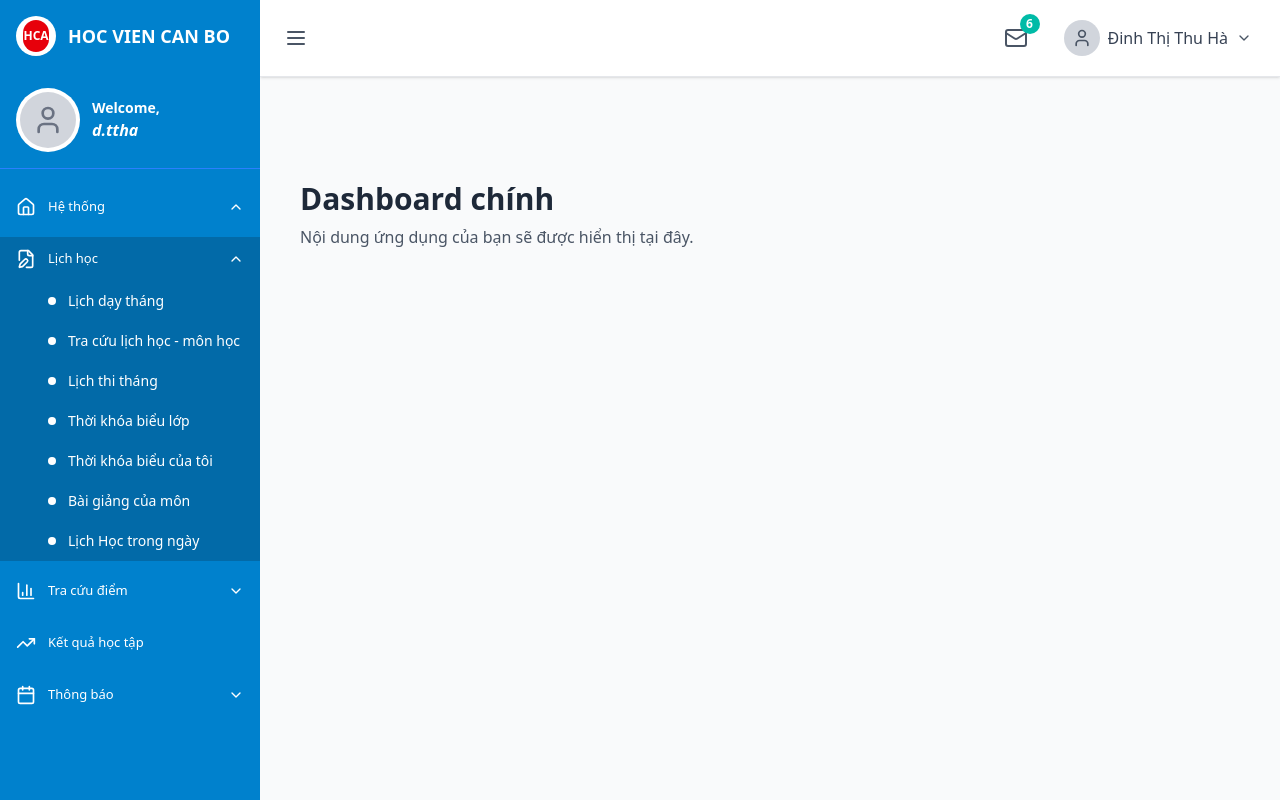
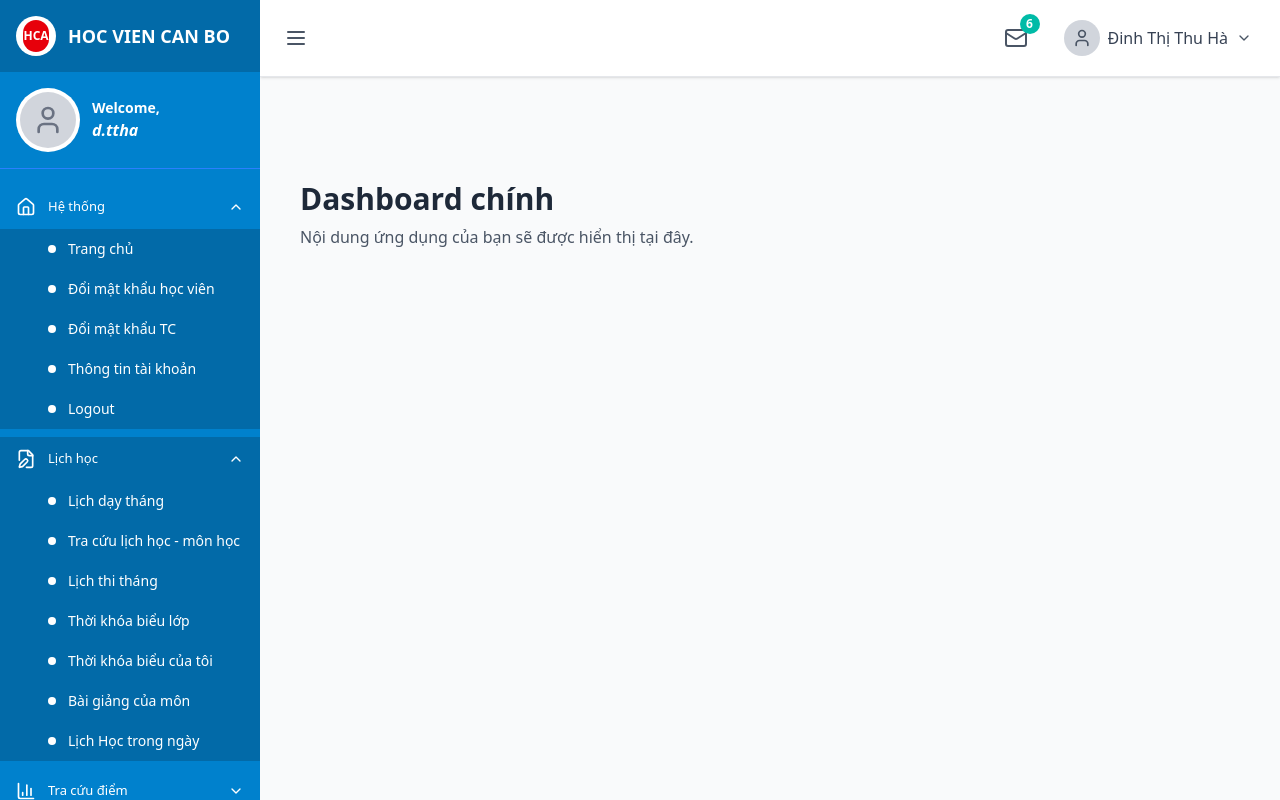
Before and after one commit to nmtien1801/HocVienCanBo, a React (Vite) app: page /dashboard in a window 1280 px wide. Both pictures are taken after a click on the button "Hệ thống". Built offline with nearby package versions, Linux system fonts and the light colour scheme.

Commit message:
add menu

```diff
--- a/src/pages/slideBar/Sidebar.jsx
+++ b/src/pages/slideBar/Sidebar.jsx
@@ -1,8 +1,10 @@
 import React, { useState } from 'react';
+import { NavLink } from 'react-router-dom';
 import { Home, FileEdit, BarChart3, TrendingUp, Calendar, ChevronDown, Menu, X, Mail, User, LogOut } from 'lucide-react';
 
 export default function SlideBar({ isSidebarOpen }) {
   const [expandedMenus, setExpandedMenus] = useState({
+    system: false,
     schedule: true,
     grades: false,
     notifications: false
@@ -16,13 +18,33 @@ export default function SlideBar({ isSidebarOpen }) {
   };
 
   const scheduleItems = [
-    'Lịch dạy tháng',
-    'Tra cứu lịch học - môn học',
-    'Lịch thi tháng',
-    'Thời khóa biểu lớp',
-    'Thời khóa biểu của tôi',
-    'Bài giảng của môn',
-    'Lịch Học trong ngày'
+    { label: 'Lịch dạy tháng', path: '/lich-day-thang' },
+    { label: 'Tra cứu lịch học - môn học', path: '/tra-cuu-lich-hoc' },
+    { label: 'Lịch thi tháng', path: '/lich-thi-thang' },
+    { label: 'Thời khóa biểu lớp', path: '/thoi-khoa-bieu-lop' },
+    { label: 'Thời khóa biểu của tôi', path: '/thoi-khoa-bieu-cua-toi' },
+    { label: 'Bài giảng của môn', path: '/bai-giang-cua-mon' },
+    { label: 'Lịch Học trong ngày', path: '/lich-hoc-trong-ngay' }
+  ];
+
+  const systemItems = [
+    { label: 'Trang chủ', path: '/trang-chu' },
+    { label: 'Đổi mật khẩu học viên', path: '/doi-mat-khau-hoc-vien' },
+    { label: 'Đổi mật khẩu TC', path: '/doi-mat-khau-tai-chinh' },
+    { label: 'Thông tin tài khoản', path: '/thong-tin-tai-khoan' },
+    { label: 'Logout', path: '/logout' },
+  ];
+
+  const gradesItems = [
+    { label: 'Danh sách dự thi cuối môn', path: '/tra-cuu-diem-mon-hoc' },
+    { label: 'Danh sách dự thi tốt nghiệp', path: '/tra-cuu-diem-ren-luyen' },
+    { label: 'Tra cứu điểm thi cuối môn', path: '/tra-cuu-diem-tong-ket' },
+    { label: 'Tra cứu điểm thi tốt nghiệp', path: '/tra-cuu-diem-tong-ket' },
+    { label: 'In bảng điểm tổng', path: '/tra-cuu-diem-tong-ket' },
+  ];
+
+  const notificationItems = [
+    { label: 'Danh sách thông báo', path: '/thong-bao-hoc-vu' },
   ];
 
   return (
@@ -33,7 +55,7 @@ export default function SlideBar({ isSidebarOpen }) {
         {isSidebarOpen ? (
           <div>
             {/* Header */}
-            <div className="bg-[#0081cd] p-4 flex items-center justify-between">
+            <div className="bg-[#026aa8] p-4 flex items-center justify-between">
               <div className="flex items-center gap-3">
                 <div className="bg-white rounded-full p-2 w-10 h-10 flex items-center justify-center">
                   <div className="bg-red-600 rounded-full w-8 h-8 flex items-center justify-center text-white text-xs font-bold">
@@ -71,13 +93,31 @@ export default function SlideBar({ isSidebarOpen }) {
                   <span className="flex-1 text-left">Hệ thống</span>
                   <ChevronDown className={`w-4 h-4 transition-transform ${expandedMenus.system ? 'rotate-180' : ''}`} />
                 </button>
+
+                {expandedMenus.system && (
+                  <div className="bg-[#026aa8]">
+                    {systemItems.map((item, index) => (
+                      <NavLink
+                        key={index}
+                        to={item.path}
+                        className={({ isActive }) =>
+                          `w-full px-4 py-2.5 pl-12 flex items-center gap-3 hover:bg-[#025a8a] transition-colors text-left text-sm no-underline text-white ${isActive ? 'bg-[#025a8a] font-semibold' : ''
+                          }`
+                        }
+                      >
+                        <div className="w-2 h-2 bg-white rounded-full flex-shrink-0"></div>
+                        <span>{item.label}</span>
+                      </NavLink>
+                    ))}
+                  </div>
+                )}
               </div>
 
               {/* Lịch học */}
               <div className="mb-2">
                 <button
                   onClick={() => toggleMenu('schedule')}
-                  className="w-full px-4 py-3 flex items-center gap-3 bg-[#026aa8] hover:hover:bg-[#026aa8] transition-colors"
+                  className="w-full px-4 py-3 flex items-center gap-3 bg-[#026aa8] hover:bg-[#025a8a] transition-colors"
                 >
                   <FileEdit className="w-5 h-5 flex-shrink-0" />
                   <span className="flex-1 text-left">Lịch học</span>
@@ -87,13 +127,17 @@ export default function SlideBar({ isSidebarOpen }) {
                 {expandedMenus.schedule && (
                   <div className="bg-[#026aa8]">
                     {scheduleItems.map((item, index) => (
-                      <button
+                      <NavLink
                         key={index}
-                        className="w-full px-4 py-2.5 pl-12 flex items-center gap-3 hover:bg-[#026aa8] transition-colors text-left text-sm"
+                        to={item.path}
+                        className={({ isActive }) =>
+                          `w-full px-4 py-2.5 pl-12 flex items-center gap-3 hover:bg-[#025a8a] transition-colors text-left text-sm no-underline text-white ${isActive ? 'bg-[#025a8a] font-semibold' : ''
+                          }`
+                        }
                       >
                         <div className="w-2 h-2 bg-white rounded-full flex-shrink-0"></div>
-                        <span>{item}</span>
-                      </button>
+                        <span>{item.label}</span>
+                      </NavLink>
                     ))}
                   </div>
                 )}
@@ -109,14 +153,38 @@ export default function SlideBar({ isSidebarOpen }) {
                   <span className="flex-1 text-left">Tra cứu điểm</span>
                   <ChevronDown className={`w-4 h-4 transition-transform ${expandedMenus.grades ? 'rotate-180' : ''}`} />
                 </button>
+
+                {expandedMenus.grades && (
+                  <div className="bg-[#026aa8]">
+                    {gradesItems.map((item, index) => (
+                      <NavLink
+                        key={index}
+                        to={item.path}
+                        className={({ isActive }) =>
+                          `w-full px-4 py-2.5 pl-12 flex items-center gap-3 hover:bg-[#025a8a] transition-colors text-left text-sm no-underline text-white ${isActive ? 'bg-[#025a8a] font-semibold' : ''
+                          }`
+                        }
+                      >
+                        <div className="w-2 h-2 bg-white rounded-full flex-shrink-0"></div>
+                        <span>{item.label}</span>
+                      </NavLink>
+                    ))}
+                  </div>
+                )}
               </div>
 
               {/* Kết quả học tập */}
               <div className="mb-2">
-                <button className="w-full px-4 py-3 flex items-center gap-3 hover:bg-[#026aa8] transition-colors">
+                <NavLink
+                  to="/ket-qua-hoc-tap"
+                  className={({ isActive }) =>
+                    `w-full px-4 py-3 flex items-center gap-3 hover:bg-[#026aa8] transition-colors no-underline text-white ${isActive ? 'bg-[#026aa8]' : ''
+                    }`
+                  }
+                >
                   <TrendingUp className="w-5 h-5 flex-shrink-0" />
                   <span className="flex-1 text-left">Kết quả học tập</span>
-                </button>
+                </NavLink>
               </div>
 
               {/* Thông báo */}
@@ -129,6 +197,24 @@ export default function SlideBar({ isSidebarOpen }) {
                   <span className="flex-1 text-left">Thông báo</span>
                   <ChevronDown className={`w-4 h-4 transition-transform ${expandedMenus.notifications ? 'rotate-180' : ''}`} />
                 </button>
+
+                {expandedMenus.notifications && (
+                  <div className="bg-[#026aa8]">
+                    {notificationItems.map((item, index) => (
+                      <NavLink
+                        key={index}
+                        to={item.path}
+                        className={({ isActive }) =>
+                          `w-full px-4 py-2.5 pl-12 flex items-center gap-3 hover:bg-[#025a8a] transition-colors text-left text-sm no-underline text-white ${isActive ? 'bg-[#025a8a] font-semibold' : ''
+                          }`
+                        }
+                      >
+                        <div className="w-2 h-2 bg-white rounded-full flex-shrink-0"></div>
+                        <span>{item.label}</span>
+                      </NavLink>
+                    ))}
+                  </div>
+                )}
               </div>
             </nav>
           </div>
```
Also changed, not shown: src/App.jsx (+0 -8 lines).
